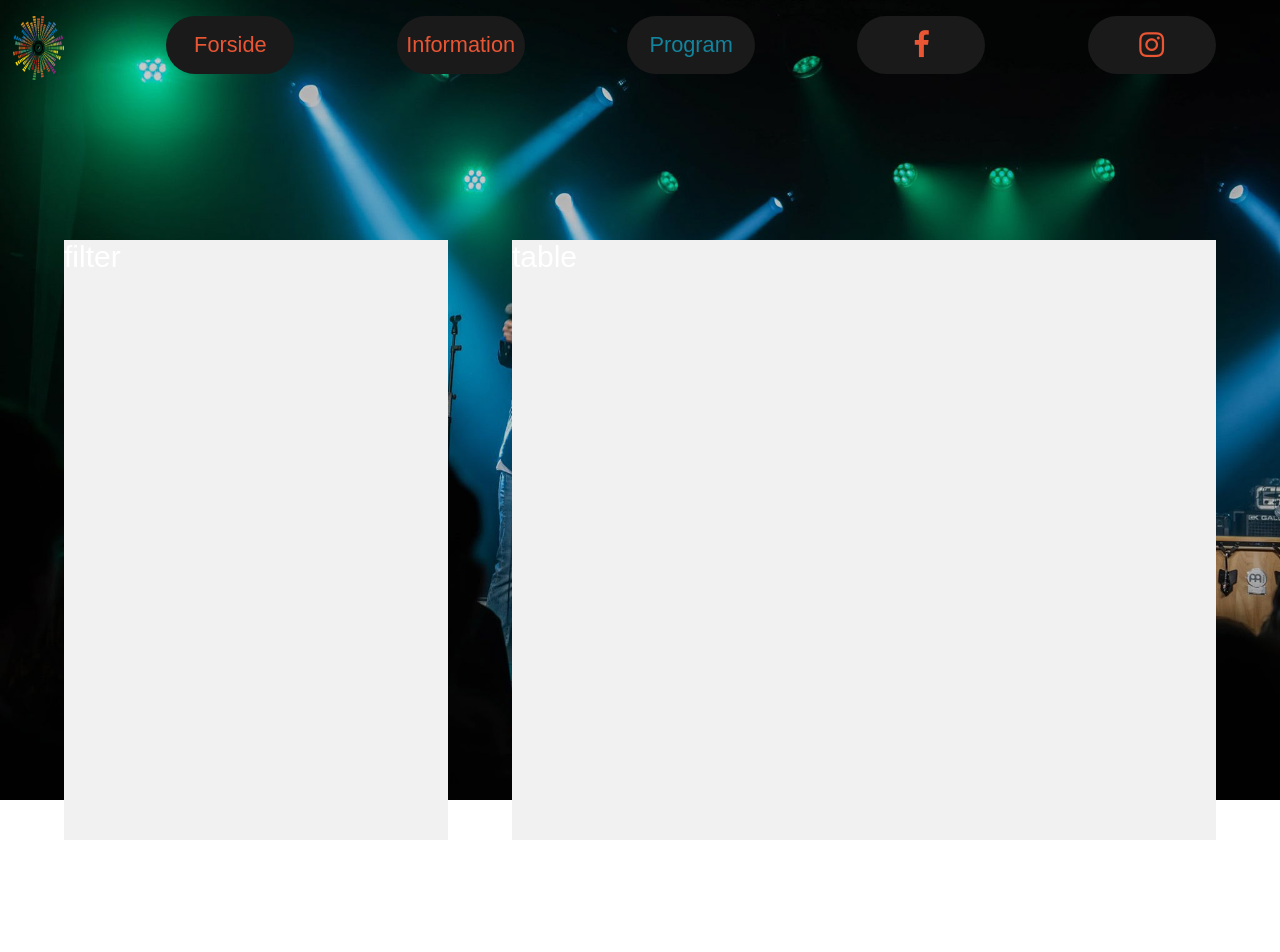
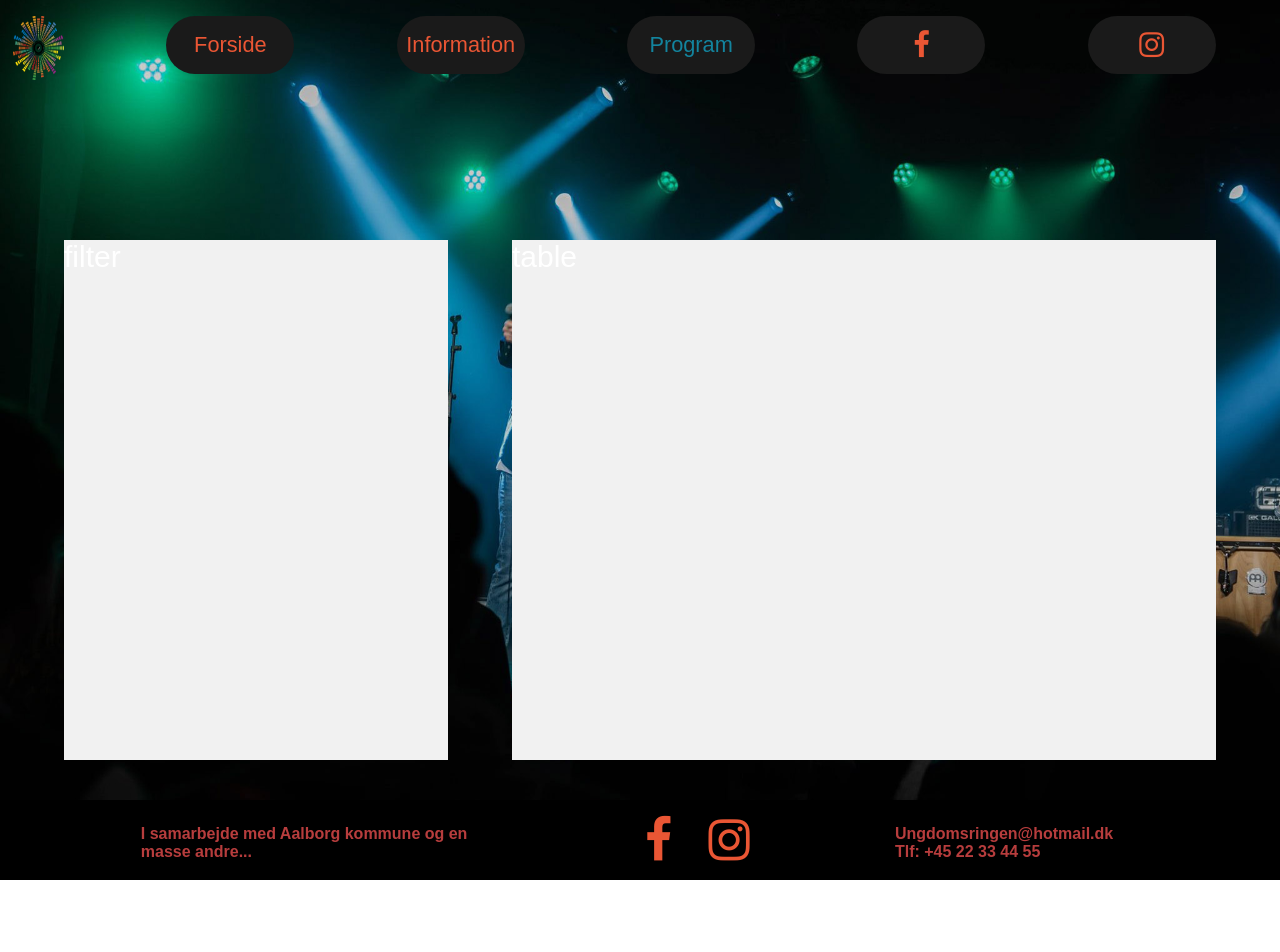
Before and after one commit to SimonHougi/Projekt-Ungdomsringens-Musikfestival, a plain HTML site: page program.html in a window 1280 px wide. Shown: the top 952 px of the page. After the commit the page ends 880 px from the top, so only its background shows below. Drawn offline with Linux system fonts and the light colour scheme.

Commit message:
final (ish) program

```diff
--- a/assets/css/styles.css
+++ b/assets/css/styles.css
@@ -126,7 +126,7 @@ main, #info-main {
 
 }
 #program-main #program-section .program-flex .flex-box .filter {
-    height: 600px;
+    height: 65vh;
     width: 30vw;
 
 }
@@ -272,7 +272,7 @@ footer > .footericons {
 /* Styling for footer on program page */
 
 .programfooter {
-    margin-top: 40vh;
+    margin-top: 5vh;
 }
 
 /*Styling for the content on information page */
```
